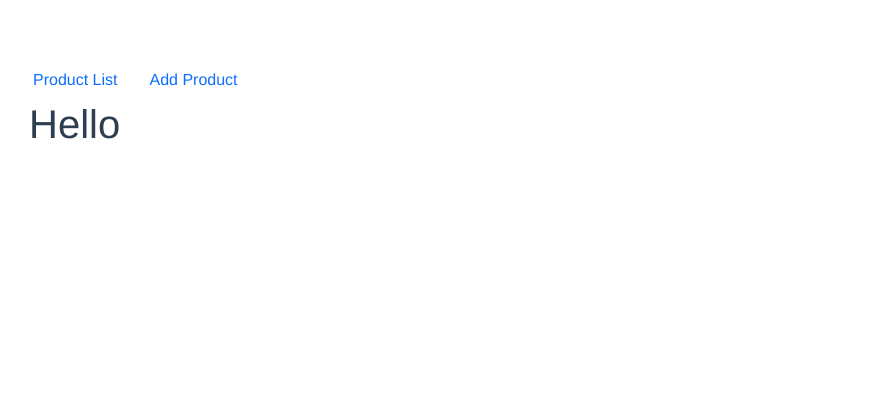
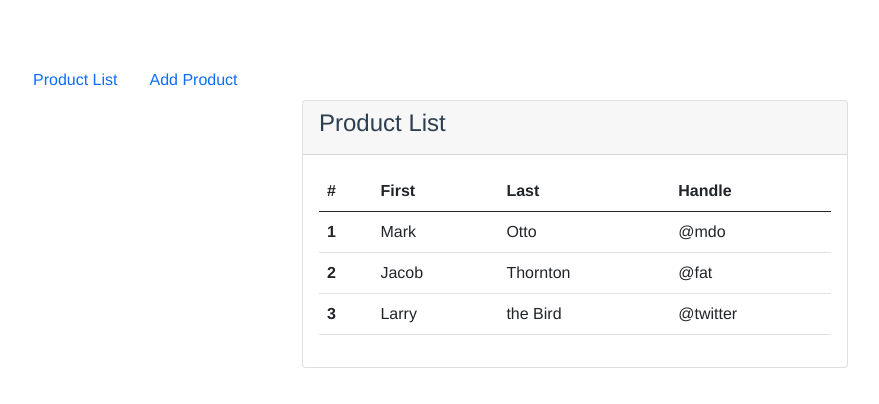
Before and after one commit to dzgntutar/vue-and-golang-data-grid-workshop, a Vue app in the folder ui/: page / in a window 1280 px wide. Shown: the top 404 px of the page, without its empty margins (65-944 px from the left). Built offline with nearby package versions, Linux system fonts and the light colour scheme.

Commit message:
product list component

```diff
--- a/ui/src/components/pages/Home.vue
+++ b/ui/src/components/pages/Home.vue
@@ -1,12 +1,17 @@
 <template>
   <div class="container">
-    <h1>Hello</h1>
+    <product-list-app/>
   </div>
 </template>
 
 <script>
+import productList from "@/components/product/productList";
 export default {
-  name: "Home"
+  name: "Home",
+  components: {
+    productListApp:productList
+  }
+
 }
 </script>
 
--- /dev/null
+++ b/ui/src/components/product/productList.vue
@@ -0,0 +1,55 @@
+<template>
+  <div class="card myCard">
+    <div class="card-header">
+      <h4>Product List</h4>
+    </div>
+    <div class="card-body">
+      <table class="table">
+        <thead>
+        <tr>
+          <th scope="col">#</th>
+          <th scope="col">First</th>
+          <th scope="col">Last</th>
+          <th scope="col">Handle</th>
+        </tr>
+        </thead>
+        <tbody>
+        <tr>
+          <th scope="row">1</th>
+          <td>Mark</td>
+          <td>Otto</td>
+          <td>@mdo</td>
+        </tr>
+        <tr>
+          <th scope="row">2</th>
+          <td>Jacob</td>
+          <td>Thornton</td>
+          <td>@fat</td>
+        </tr>
+        <tr>
+          <th scope="row">3</th>
+          <td>Larry</td>
+          <td>the Bird</td>
+          <td>@twitter</td>
+        </tr>
+        </tbody>
+      </table>
+    </div>
+  </div>
+</template>
+
+<script>
+export default {
+  name: "productList"
+}
+</script>
+
+<style scoped>
+.myCard {
+  width: 50% !important;
+  display: grid;
+  /*place-content: center;*/
+  margin-left: auto;
+  margin-right: auto;
+}
+</style>
```
